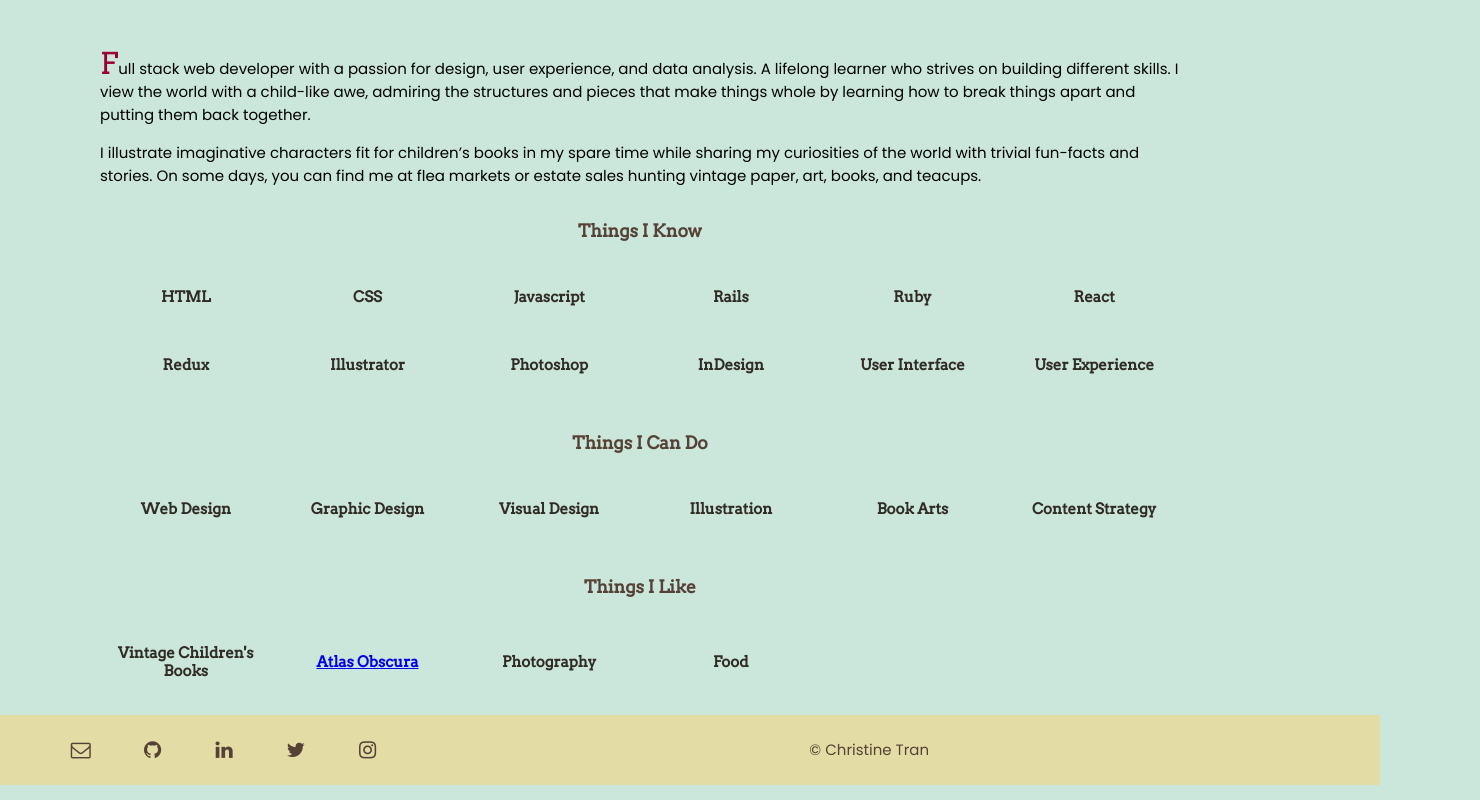
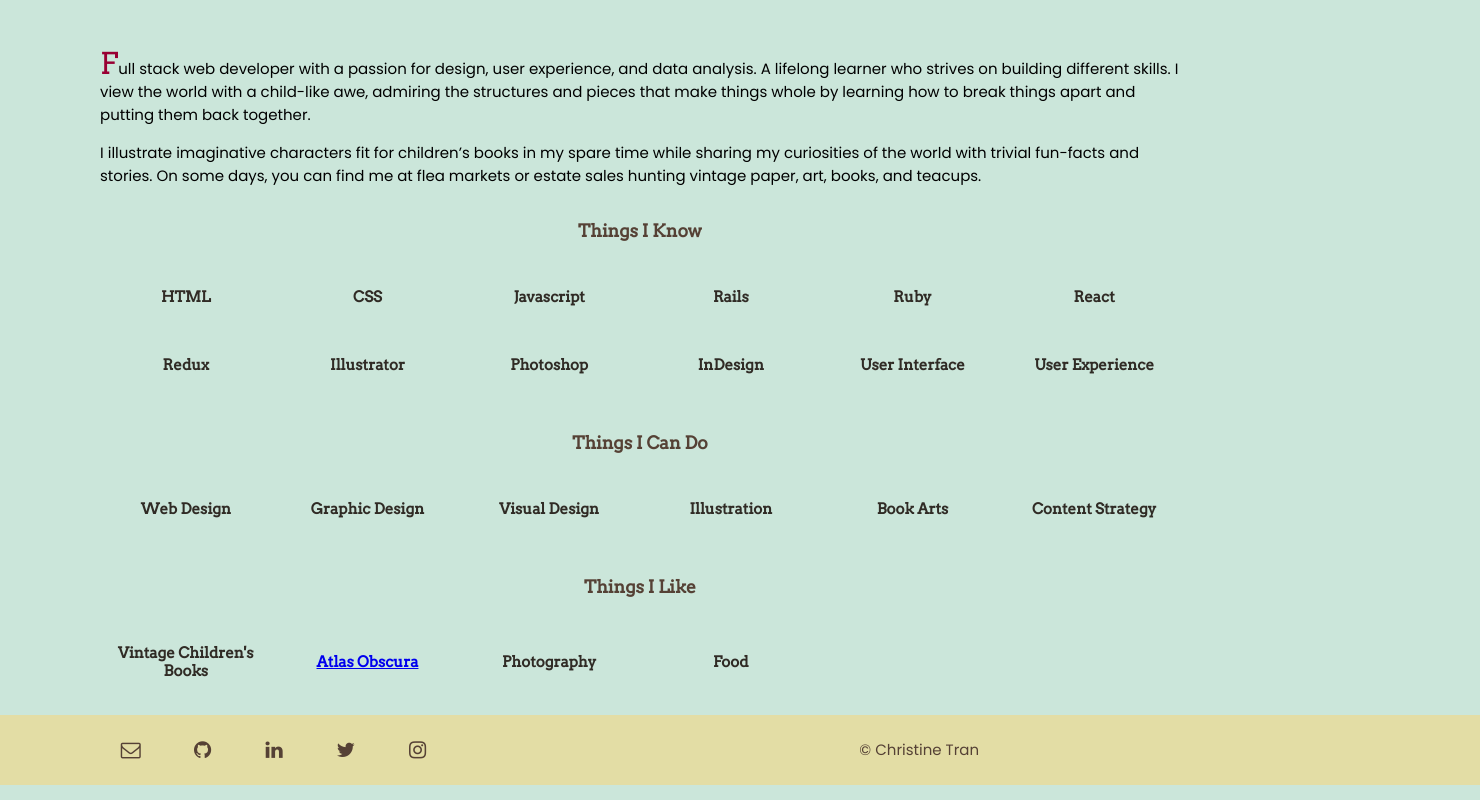
Before and after one commit to christinetran825/tofukid-website, a React (Create React App) app: page / in a window 1280 px wide. Shown: the part 428-1228 px from the top of the page, 1480 px wide, since content can reach past the window. Built offline with nearby package versions, Linux system fonts and the light colour scheme.

Commit message:
cleaned up file

```diff
--- a/src/App.css
+++ b/src/App.css
@@ -229,6 +229,7 @@ p.notes {
       "hd   hd   hd"
       "main main main"
       "ft   ft   ft";
+    align-content: center;
   }
 
   footer {
@@ -341,7 +342,7 @@ p.notes {
   }
 
   footer {
-    padding: 0 50px;
+    padding: 0 100px;
   }
 
   .container {
```
